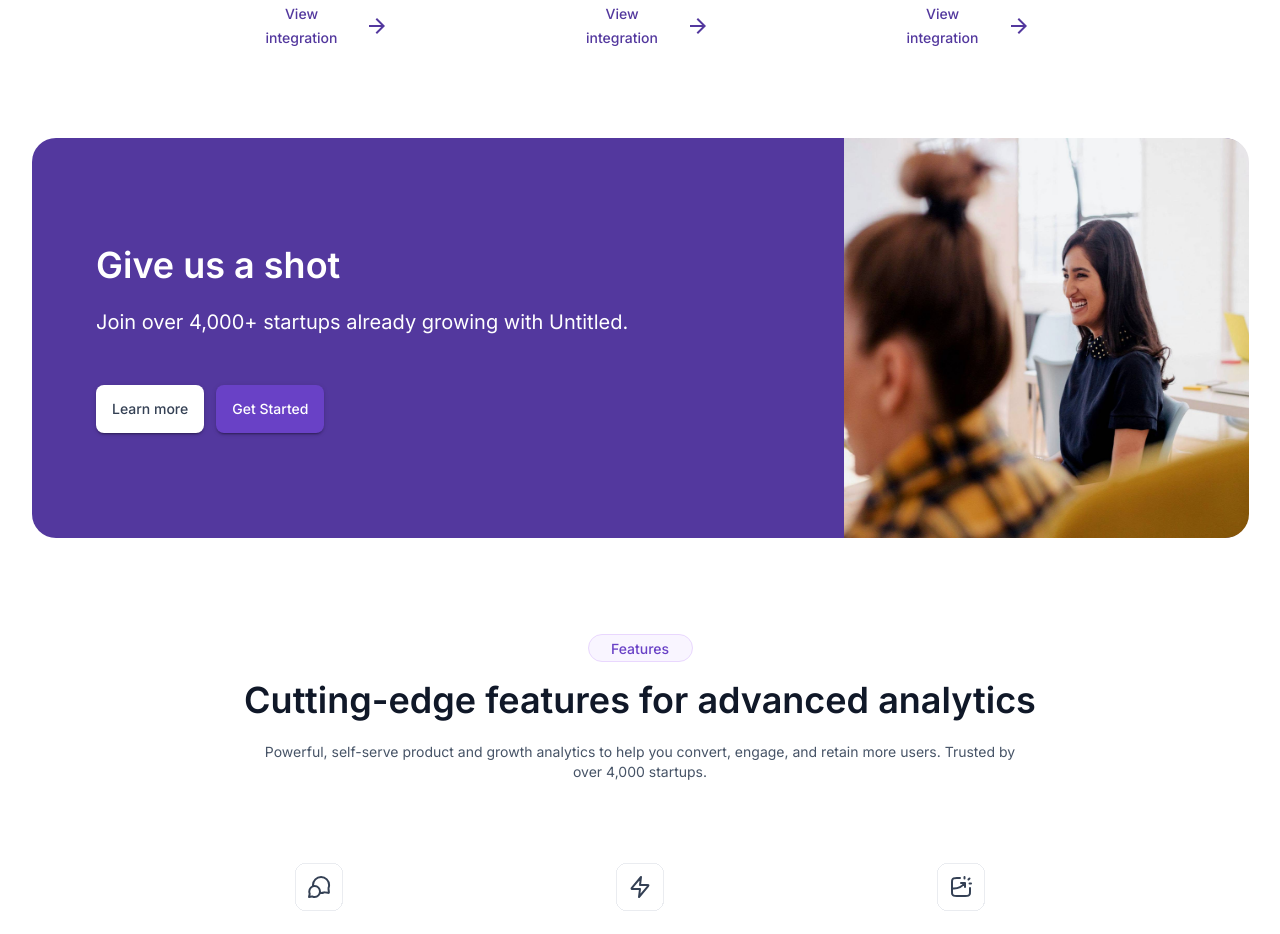
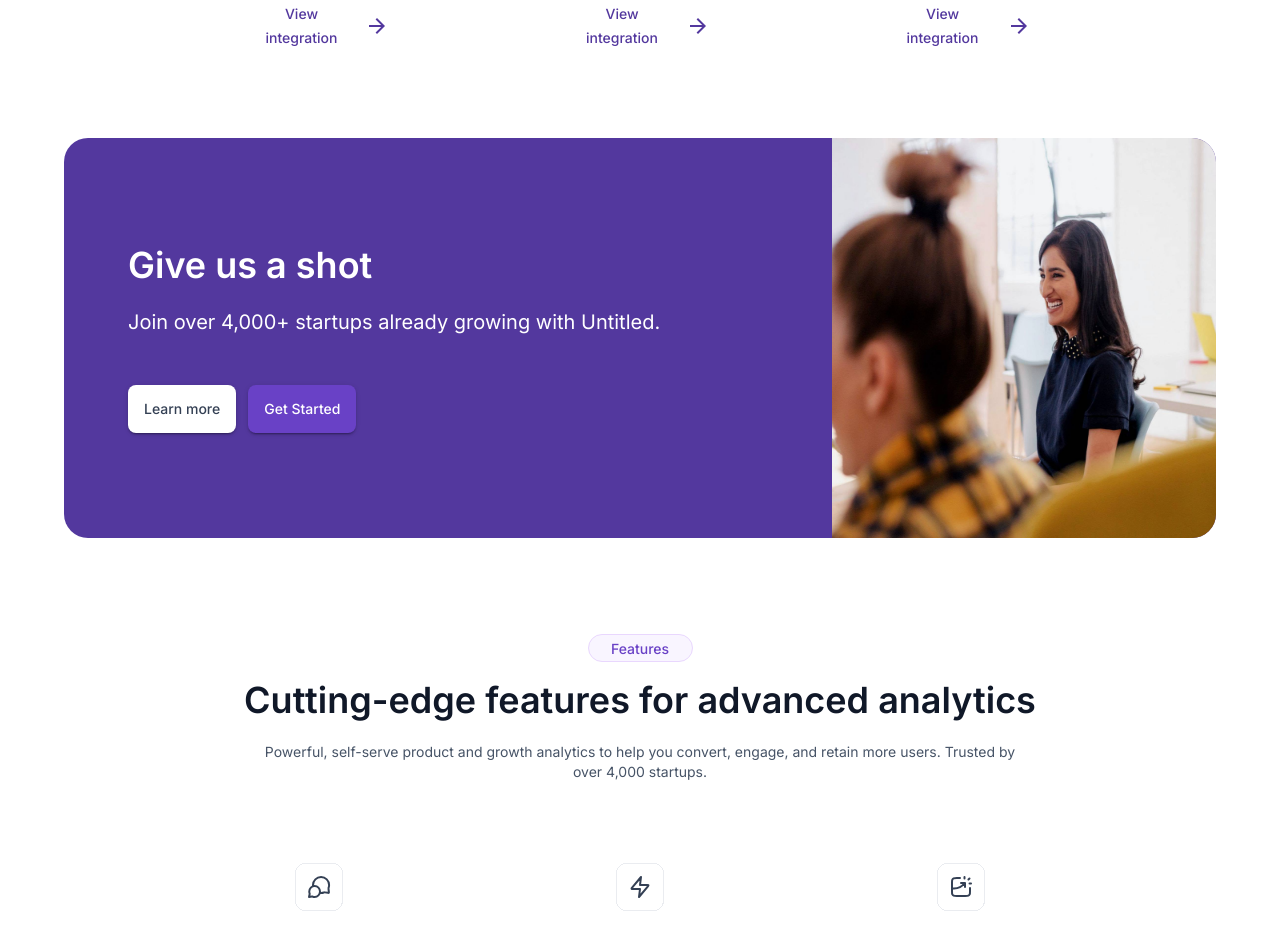
Before and after one commit to odavid10/avilatek-landing, a React (Create React App) app: page / in a window 1280 px wide. Shown: the part 2160-3094 px from the top of the page. Built offline with nearby package versions, Linux system fonts and the light colour scheme.

Commit message:
Fix en la imagen

```diff
--- a/src/views/CTASection.tsx
+++ b/src/views/CTASection.tsx
@@ -11,7 +11,7 @@ export const CTASection = () => {
       borderRadius={radius["4xl"]}
       bgcolor={theme.palette.primary.main}
       height={"400px"}
-      maxWidth={"1216px"}
+      maxWidth={"90%"}
       marginX={"auto"}
       mb={"96px"}
     >
@@ -65,11 +65,9 @@ export const CTASection = () => {
             alt="Give a shot"
             style={{
               width: "100%",
-              maxWidth: "480px",
               height: "400px",
               borderTopRightRadius: radius["4xl"],
               borderBottomRightRadius: radius["4xl"],
-              marginLeft: "1px",
             }}
           />
         </Grid>
```
